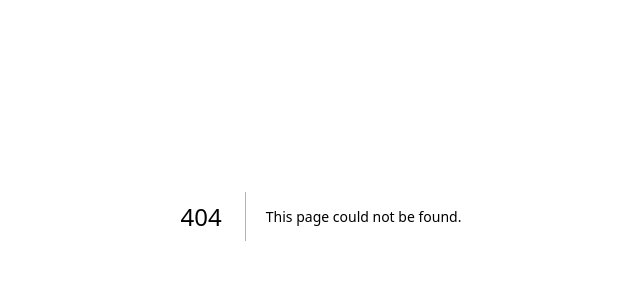
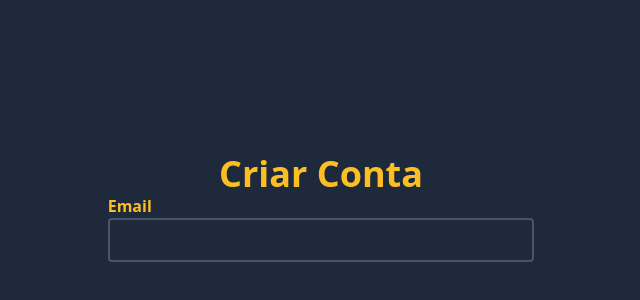
Before and after one commit to David-Santana98/senac-filmes, a Next.js app: page /registrar in a window 1280 px wide. Before the commit this address had no page. Shown: the part 184-484 px from the top of the page, without its empty margins (319-959 px from the left). Built offline with nearby package versions, Linux system fonts and the light colour scheme.

Commit message:
criando o formulário

```diff
--- a/src/components/CardFilme/index.jsx
+++ b/src/components/CardFilme/index.jsx
@@ -1,8 +1,12 @@
 
 export default function CardFilme({filme}) {
     // const {filme} = props; destruturação
+    const [favorito, setFavorito] = useState(false)
     return (
         <div className="p-4 w-56">
+            <p className="text-center w-full text-xl cursor-pointer" onClick={() => setFavorito(!favorito)}>
+                {favorito ? "💔" : "🤍" }
+                </p>
             <img className="rounded-lg"  src={filme.poster} alt="poster do filme" />
             <h3 className="text-xl my-3 line-clamp-1">{filme.titulo}</h3>
             <a className="bg-amber-500 text-black px-5 py-1 rounded"  href="#">detallhes</a>
--- a/src/components/SecaoFIlmes/index.jsx
+++ b/src/components/SecaoFIlmes/index.jsx
@@ -7,7 +7,7 @@ export default function SecaoFilmes(props) {
     <>
       <h2 className="text-2xl">{titulo}</h2>
       <section className="flex">
-        {filmes.map(filme => <CardFilme filme={filme}/>)}
+       {filmes.map(filme => <CardFilme filme={filme}/>)}
       </section>
     </>
   );
--- /dev/null
+++ b/src/pages/registrar.jsx
@@ -0,0 +1,18 @@
+
+export default function Registrar() {
+    return (
+        <div className="flex flex-col items-center
+        justify-center h-screen bg-slate-800">
+
+            <h1 className="text-4xl font-bold
+            text-amber-400">Criar Conta</h1>
+
+            <form className="flex flex-col w-1/3">
+                <label htmlFor="email" className="text-amber-400
+                font-bold">Email</label>
+                <input id="email" type="email" className="rounded border-2
+                text-white border-slate-600 bg-slate-800 p-2 mb-4"/>
+            </form>
+        </div>
+    )
+}
```
